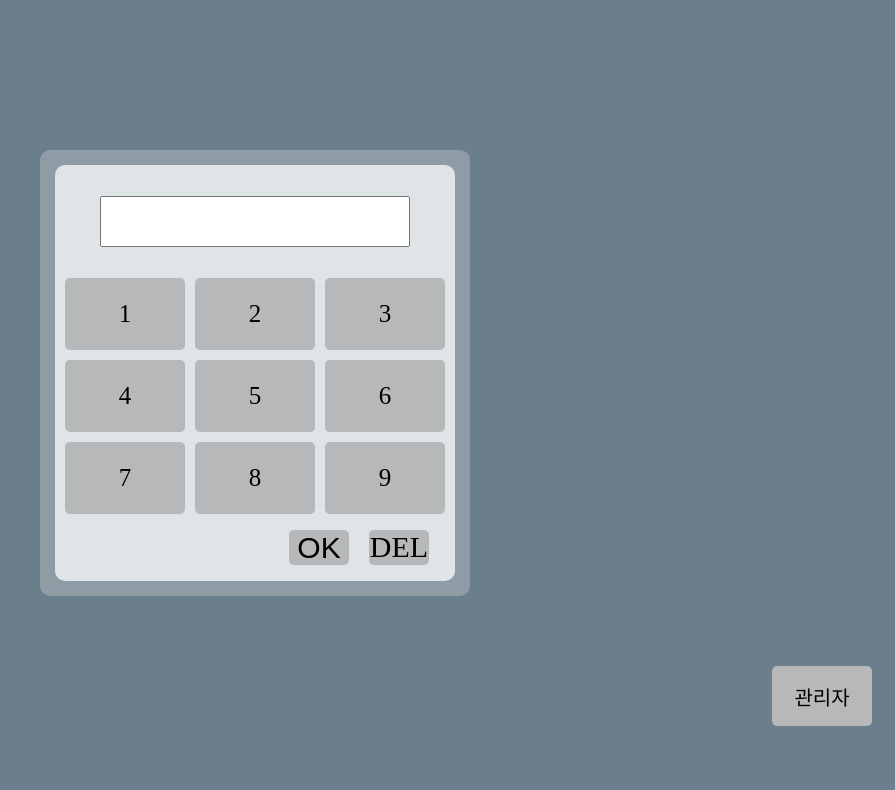
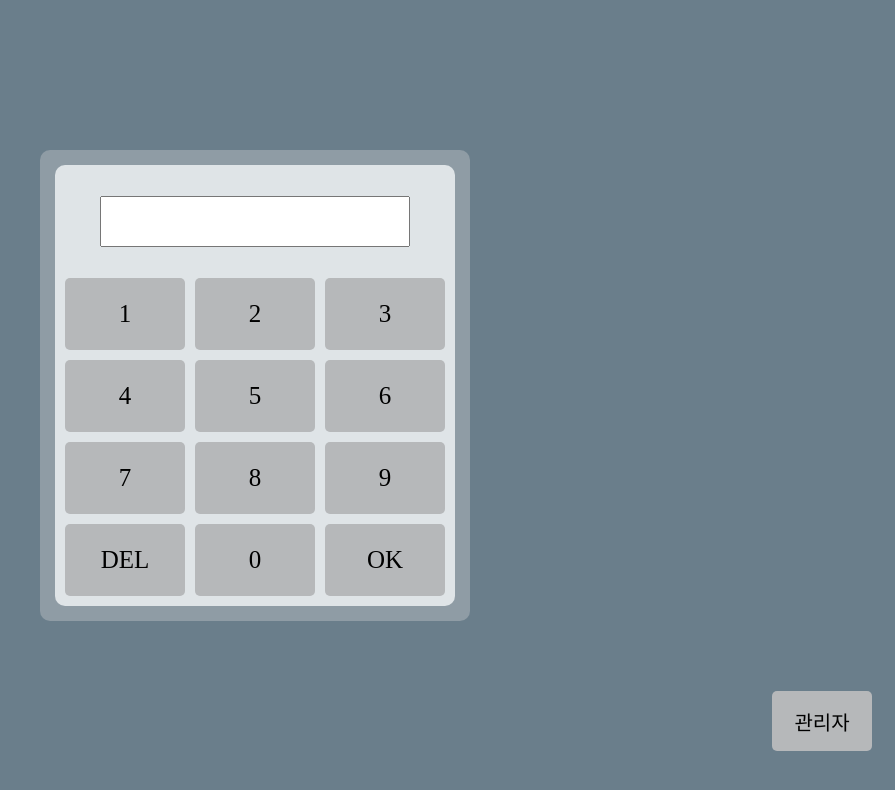
Before and after one commit to D3S-Hackathon-12/D3S_Web, a plain HTML site: page 숫자버튼.html in a window 1280 px wide. Shown: the whole page, without its empty margins (385-1280 px from the left). Drawn offline with nearby package versions, Linux system fonts and the light colour scheme.

Commit message:
Add 0 and change submit method

```diff
--- a/button.css
+++ b/button.css
@@ -25,36 +25,12 @@ body {
   margin-bottom: 20px;
 }
 
-#num_table tr:nth-child(2) td, #num_table tr:nth-child(3) td, #num_table tr:nth-child(4) td {
+#num_table tr:nth-child(2) td, #num_table tr:nth-child(3) td, #num_table tr:nth-child(4) td, #num_table tr:nth-child(5) td {
   width: 70px;
   font-size: 25px;
   background-color:#b6b8ba;
   border-radius: 5px;
   height: 70px;
-}
-
-#del {
-  font-size: 30px;
-  background-color: #b6b8ba;
-  height: 35px;
-  width: 60px;
-  border-radius: 5px;
-  border: 0;
-  margin: 5px;
-  float: right;
-  margin-right: 15px;
-}
-
-#submit_button {
-  font-size: 30px;
-  background-color: #b6b8ba;
-  height: 35px;
-  width: 60px;
-  border-radius: 5px;
-  border: 0;
-  margin: 5px;
-  float: right;
-  margin-right: 15px;
 }
 
 #admin_button {
@@ -69,7 +45,7 @@ body {
   margin-right: 15px;
 }
 
-#num_table tr:nth-child(2) td:hover, #num_table tr:nth-child(3) td:hover, #num_table tr:nth-child(4) td:hover, #admin_button:hover, #submit_button:hover, #del:hover {
+#num_table tr:nth-child(2) td:hover, #num_table tr:nth-child(3) td:hover, #num_table tr:nth-child(4) td:hover, #num_table tr:nth-child(5) td:hover, #admin_button:hover, #submit_button:hover {
   background-color: #989999;
   font-weight: bold;
 }
--- a/button.js
+++ b/button.js
@@ -34,8 +34,15 @@ $('#btn9').on("click", function () {
   $('#number').attr('value', $('#number').attr('value') + '9');
 });
 
+$('#btn0').on("click", function () {
+  $('#number').attr('value', $('#number').attr('value') + '0');
+});
+
 $('#del').on('click', function () {
   console.log($('#number').attr('value').length);
-
   $('#number').attr('value', $('#number').attr('value').substring(0, $('#number').attr('value').length - 1));
 })
+
+$('#submit_button').on('click', function () {
+  $('#card form').submit();
+})
--- a/숫자버튼.html
+++ b/숫자버튼.html
@@ -28,7 +28,9 @@
             <td id="btn9">9</td>
           </tr>
           <tr>
-            <td colspan="3"><div id="del">DEL</div><input type="submit" value="OK" id="submit_button"></td>
+            <td><div id="del">DEL</div></td>
+            <td id="btn0">0</td>
+            <td id="submit_button">OK</td>
           </tr>
         </table>
       </form>
```
